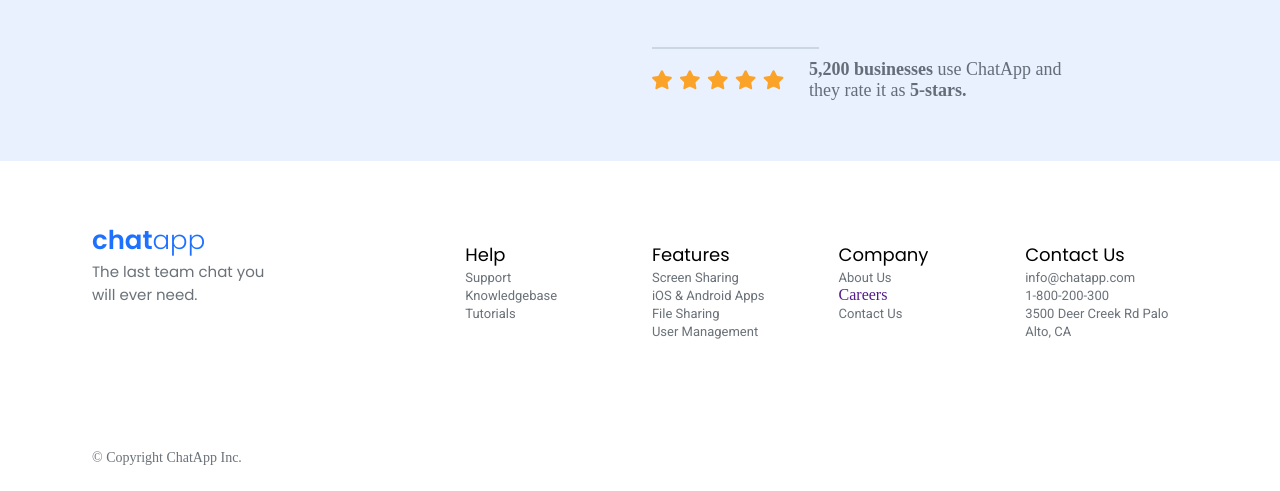
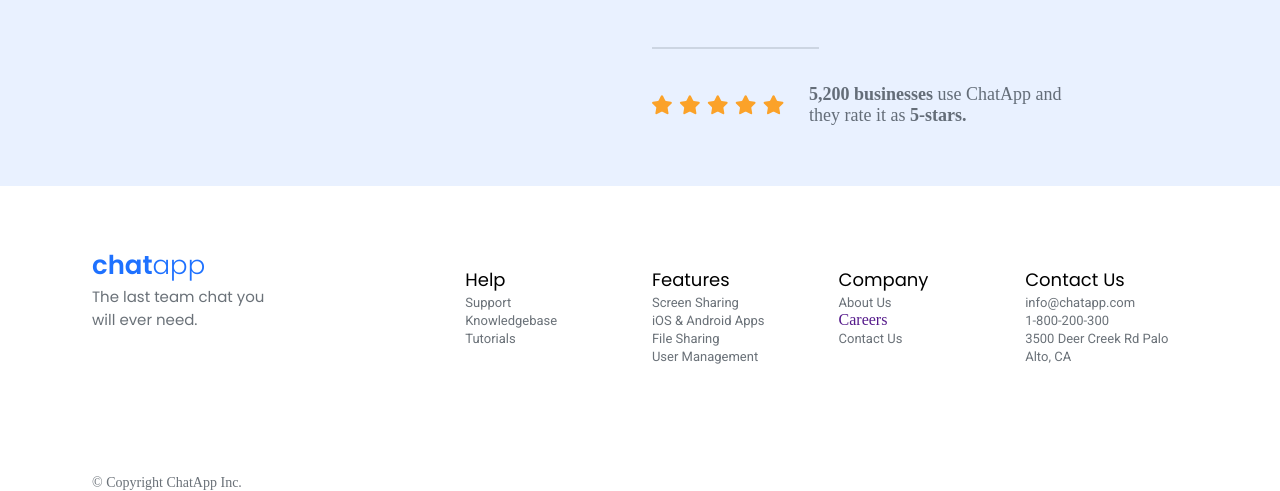
Before and after one commit to umang-gyanani/chatapp1, a plain HTML site: page index.html in a window 1280 px wide. Shown: the part 1483-1974 px from the top of the page. Before the commit the page ends 1949 px from the top, so only its background shows below. Drawn offline with Linux system fonts and the light colour scheme.

Commit message:
style changes

```diff
--- a/index.html
+++ b/index.html
@@ -83,7 +83,7 @@
                                 <button class=" section_get_btn section_get_btn_f">Get a Demo</button>
                             </div>
                             <div class="stright_line margin_t_50"></div>
-                            <div class="d_flex">
+                            <div class="d_flex m_t_35">
                                 <img src="./assets/images/svg/stars.svg" alt="stars" class="mr_25">
 
                                 <p class="font_roboto font_w_700 font_s_18px m_w_274 fc">5,200 businesses <span
```
